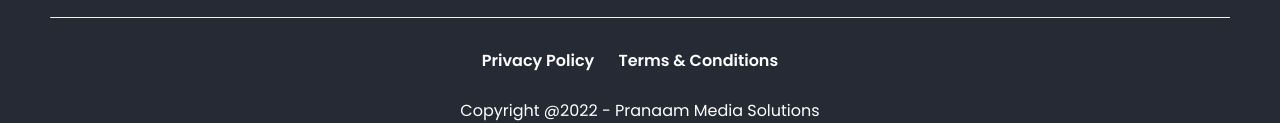
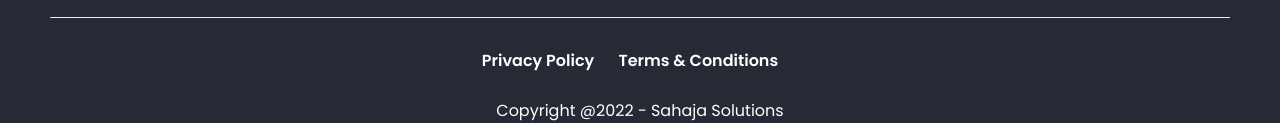
Before and after one commit to CodingKiran/Pranaam-Media-Solutions, a plain HTML site: page index.html in a window 1280 px wide. Shown: the part 3856-3979 px from the top of the page. Drawn offline with Linux system fonts and the light colour scheme.

Commit message:
footer change

```diff
--- a/index.html
+++ b/index.html
@@ -247,7 +247,7 @@
           <i class="fa-solid fa-phone"></i>
 
           <p>+916360931139</p>
-          <p>P. Kumar</p>
+          <p> P. Kumar</p>
 
         </div>
 
@@ -265,7 +265,7 @@
         <a href="Terms & Conditions.html"> Terms & Conditions</a>
       </div>
 
-      <p class="footer-para">Copyright @2022 - Pranaam Media Solutions</p>
+      <p class="footer-para">Copyright @2022 - Sahaja Solutions</p>
     </footer>
 
     <script
```
